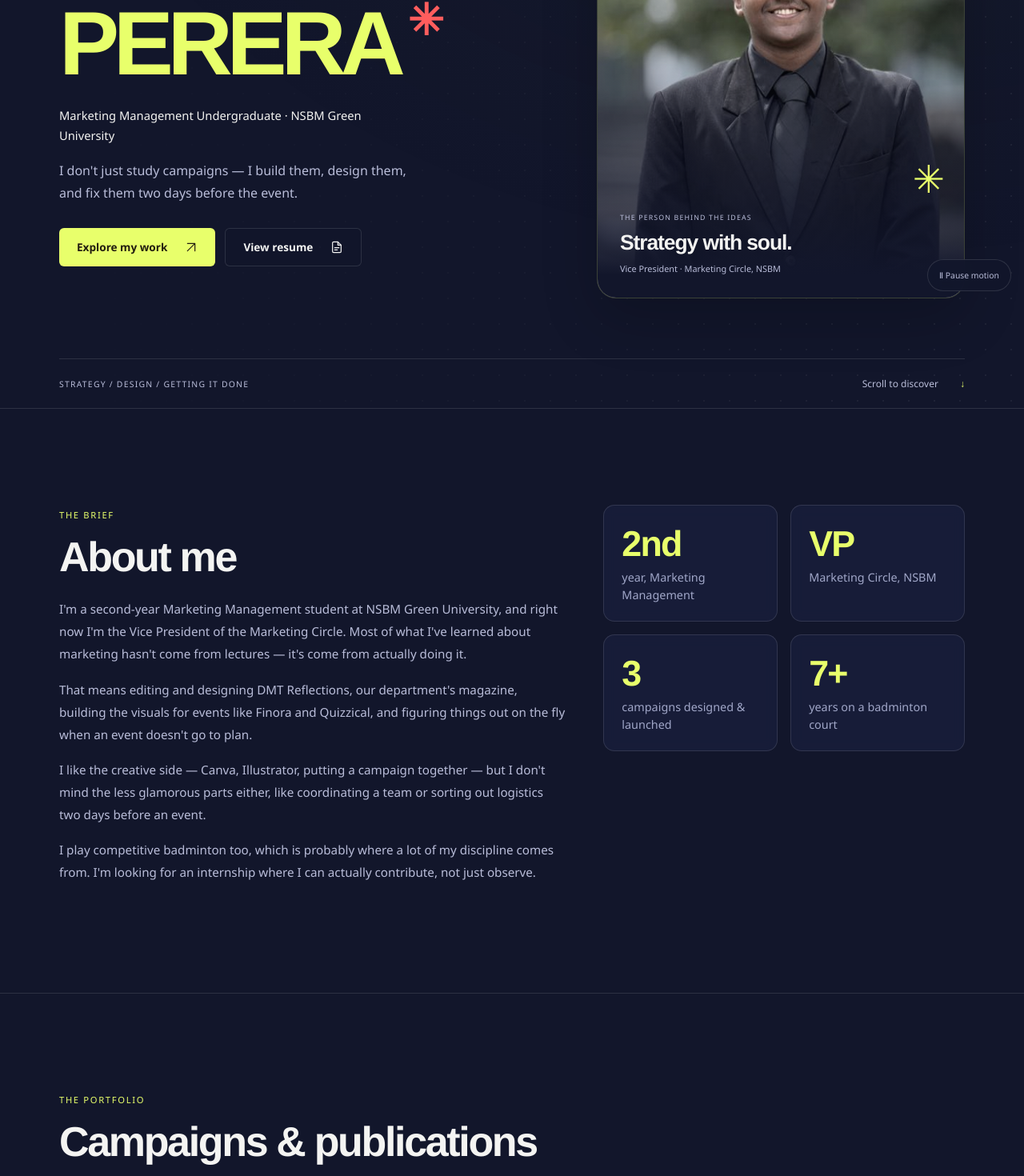
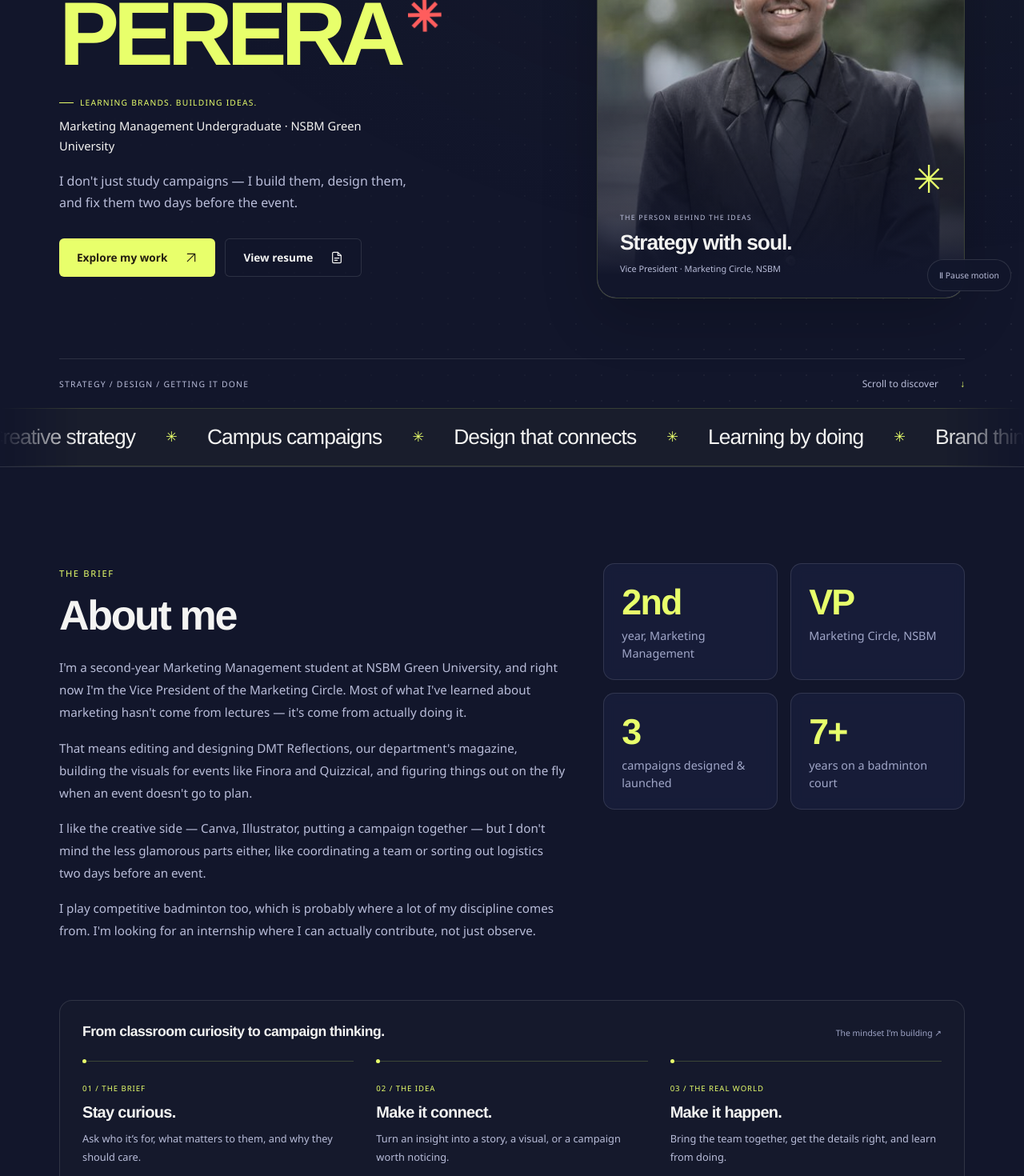
Before and after one commit to ThisulHerath/Hansana_s_Portfolio-, a React (Vite) app: page / in a window 1280 px wide. Shown: the part 420-1890 px from the top of the page at 80% size. Built offline with nearby package versions, Linux system fonts and the light colour scheme.

Commit message:
feat: add CampaignStrip component and enhance About and Hero sections with new content and styles

```diff
--- a/src/App.jsx
+++ b/src/App.jsx
@@ -12,6 +12,7 @@ import usePageMotion from './hooks/usePageMotion';
 import './motion.css';
 import FloatingBackground from './components/FloatingBackground';
 import useScrollSection from './hooks/useScrollSection';
+import CampaignStrip from './components/CampaignStrip';
 
 export default function App() {
   const { activeSection, scene } = useScrollSection();
@@ -25,6 +26,7 @@ export default function App() {
       <Navbar activeSection={activeSection} />
       <main id="main" tabIndex={-1}>
         <Hero />
+        <CampaignStrip />
         <About />
         <Projects />
         <Experience />
--- a/src/components/About.jsx
+++ b/src/components/About.jsx
@@ -23,6 +23,16 @@ export default function About() {
             </div>
           ))}
         </div>
+        <div className="marketing-process">
+          <div className="marketing-process__heading"><h3>From classroom curiosity to campaign thinking.</h3><span>The mindset I’m building ↗</span></div>
+          <div className="marketing-process__steps">
+            {[
+              ['01 / THE BRIEF', 'Stay curious.', 'Ask who it’s for, what matters to them, and why they should care.'],
+              ['02 / THE IDEA', 'Make it connect.', 'Turn an insight into a story, a visual, or a campaign worth noticing.'],
+              ['03 / THE REAL WORLD', 'Make it happen.', 'Bring the team together, get the details right, and learn from doing.'],
+            ].map(([number, title, text]) => <article className="marketing-step" key={number}><span className="marketing-step__number">{number}</span><h4>{title}</h4><p>{text}</p></article>)}
+          </div>
+        </div>
       </div>
     </section>
   );
--- /dev/null
+++ b/src/components/CampaignStrip.jsx
@@ -0,0 +1,21 @@
+import { useEffect, useRef, useState } from 'react';
+import './CampaignStyle.css';
+
+const words = ['Brand thinking', 'Creative strategy', 'Campus campaigns', 'Design that connects', 'Learning by doing'];
+
+export default function CampaignStrip() {
+  const ref = useRef(null);
+  const [visible, setVisible] = useState(false);
+  useEffect(() => {
+    const observer = new IntersectionObserver(([entry]) => setVisible(entry.isIntersecting));
+    observer.observe(ref.current);
+    return () => observer.disconnect();
+  }, []);
+  return (
+    <div ref={ref} className={`campaign-strip ${visible ? 'is-visible' : ''}`} role="img" aria-label="Brand thinking, creative strategy, campus campaigns, design that connects, learning by doing">
+      <div className="campaign-strip__track" aria-hidden="true">
+        {[0, 1].map(copy => <div className="campaign-strip__group" key={copy}>{words.map(word => <span key={word}>{word}<i>✳</i></span>)}</div>)}
+      </div>
+    </div>
+  );
+}
--- /dev/null
+++ b/src/components/CampaignStyle.css
@@ -0,0 +1,36 @@
+.campaign-strip { position: relative; overflow: hidden; padding: 20px 0; border-block: 1px solid #e8ff6b25; background: #e8ff6b08; mask-image: linear-gradient(90deg, transparent, #000 8%, #000 92%, transparent); }
+.campaign-strip__track { display: flex; width: max-content; animation: campaign-scroll 38s linear infinite; animation-play-state: paused; }
+.campaign-strip.is-visible .campaign-strip__track { animation-play-state: running; }
+.campaign-strip:hover .campaign-strip__track { animation-play-state: paused; }
+.campaign-strip__group { display: flex; flex-shrink: 0; align-items: center; }
+.campaign-strip__group > span { display: flex; align-items: center; gap: 38px; padding-right: 38px; font-family: var(--font-display); font-size: clamp(1.1rem, 2.2vw, 1.65rem); letter-spacing: -.035em; color: var(--text-hi); white-space: nowrap; }
+.campaign-strip i { color: var(--highlighter); font-style: normal; font-size: 1.1rem; }
+@keyframes campaign-scroll { to { transform: translateX(-50%); } }
+.hero__student { display: flex; align-items: center; gap: 8px; margin-bottom: 8px; color: var(--highlighter); font-size: .64rem; letter-spacing: .12em; text-transform: uppercase; }
+.hero__student::before { content: ''; width: 18px; height: 1px; background: currentColor; }
+.hero__asterisk { animation: campaign-turn 28s linear infinite; }
+.hero__portrait-mark { animation: campaign-turn 32s linear infinite reverse; }
+@keyframes campaign-turn { to { rotate: 360deg; } }
+.marketing-process { grid-column: 1 / -1; margin-top: 8px; padding: 28px; border: 1px solid var(--line); border-radius: 16px; background: #171c2eaa; }
+.marketing-process__heading { display: flex; align-items: baseline; justify-content: space-between; gap: 12px; margin-bottom: 26px; }
+.marketing-process__heading h3 { font-size: 1.1rem; letter-spacing: -.03em; }
+.marketing-process__heading > span { color: var(--text-low); font-size: .65rem; }
+.marketing-process__steps { display: grid; grid-template-columns: repeat(3, minmax(0, 1fr)); gap: 28px; }
+.marketing-step { position: relative; border-top: 1px solid #e8ff6b30; padding-top: 20px; }
+.marketing-step::before { content: ''; position: absolute; left: 0; top: -3px; width: 5px; height: 5px; background: var(--highlighter); border-radius: 50%; }
+.marketing-step__number { color: var(--highlighter); font-size: .6rem; letter-spacing: .1em; }
+.marketing-step h4 { font-size: 1.25rem; letter-spacing: -.035em; margin: 10px 0; }
+.marketing-step p { font-size: .8rem; line-height: 1.8; }
+.project-cover::after { animation: campaign-orbit 16s ease-in-out infinite alternate; animation-play-state: paused; }
+.project-card:hover .project-cover::after, .project-card:focus-within .project-cover::after { animation-play-state: running; }
+@keyframes campaign-orbit { to { transform: translate(-12px, 8px) scale(1.08); } }
+@media (max-width: 600px) {
+  .campaign-strip { padding-block: 16px; }
+  .campaign-strip__group > span { gap: 24px; padding-right: 24px; }
+  .marketing-process { padding: 22px; }
+  .marketing-process__heading { flex-direction: column; gap: 8px; }
+  .marketing-process__steps { grid-template-columns: 1fr; gap: 22px; }
+}
+@media (prefers-reduced-motion: reduce) {
+  .campaign-strip .campaign-strip__track, .hero__asterisk, .hero__portrait-mark, .project-cover::after { animation: none !important; }
+}
--- a/src/components/Hero.jsx
+++ b/src/components/Hero.jsx
@@ -8,13 +8,14 @@ export default function Hero() {
       <div className="container hero__content">
         <div className="hero__meta"><span className="availability"><i /> Open to internships</span><span>COLOMBO, LK · PORTFOLIO / 2026</span></div>
         <div className="hero__layout"><div className="hero__intro">
-        <p className="eyebrow">A little strategy. A lot of doing.</p>
+        <p className="eyebrow">Marketing student. Creative thinker. Doer.</p>
         <h1 className="hero__name">
           HANSANA
           <br />
           <span>PERERA</span><span className="hero__asterisk" aria-hidden="true">✳</span>
         </h1>
         <p className="hero__role">
+          <span className="hero__student">Learning brands. Building ideas.</span>
           {profile.role} · {profile.university}
         </p>
         <p className="hero__tagline">{profile.tagline}</p>
--- a/src/components/Skills.jsx
+++ b/src/components/Skills.jsx
@@ -6,7 +6,7 @@ export default function Skills() {
     <section id="skills" className="section skills">
       <div className="container">
         <p className="eyebrow">the toolkit</p>
-        <h2 className="section__heading">Skills</h2>
+        <h2 className="section__heading">A marketer’s growing toolkit.</h2>
 
         <div className="skills-grid">
           {skillGroups.map((group) => (
--- a/src/hooks/usePageMotion.js
+++ b/src/hooks/usePageMotion.js
@@ -35,7 +35,7 @@ export default function usePageMotion(root, paused) {
           observer.unobserve(entry.target);
         });
       }, { threshold: 0.08 });
-      page.querySelectorAll('.hero__meta, .hero__intro > *, .hero__portrait, .hero__bottom, .section .eyebrow, .section h2, .about__paragraph, .stat-card, .project-card, .timeline__item, .skills-group, .achievement-list li, .edu-card, .interest-tags, .contact__intro, .contact__actions, .contact__footer').forEach(element => observer.observe(element));
+      page.querySelectorAll('.hero__meta, .hero__intro > *, .hero__portrait, .hero__bottom, .section .eyebrow, .section h2, .about__paragraph, .stat-card, .marketing-process__heading, .marketing-step, .project-card, .timeline__item, .skills-group, .achievement-list li, .edu-card, .interest-tags, .contact__intro, .contact__actions, .contact__footer').forEach(element => observer.observe(element));
     };
     const focus = event => {
       animations.forEach((animation, element) => {
```
